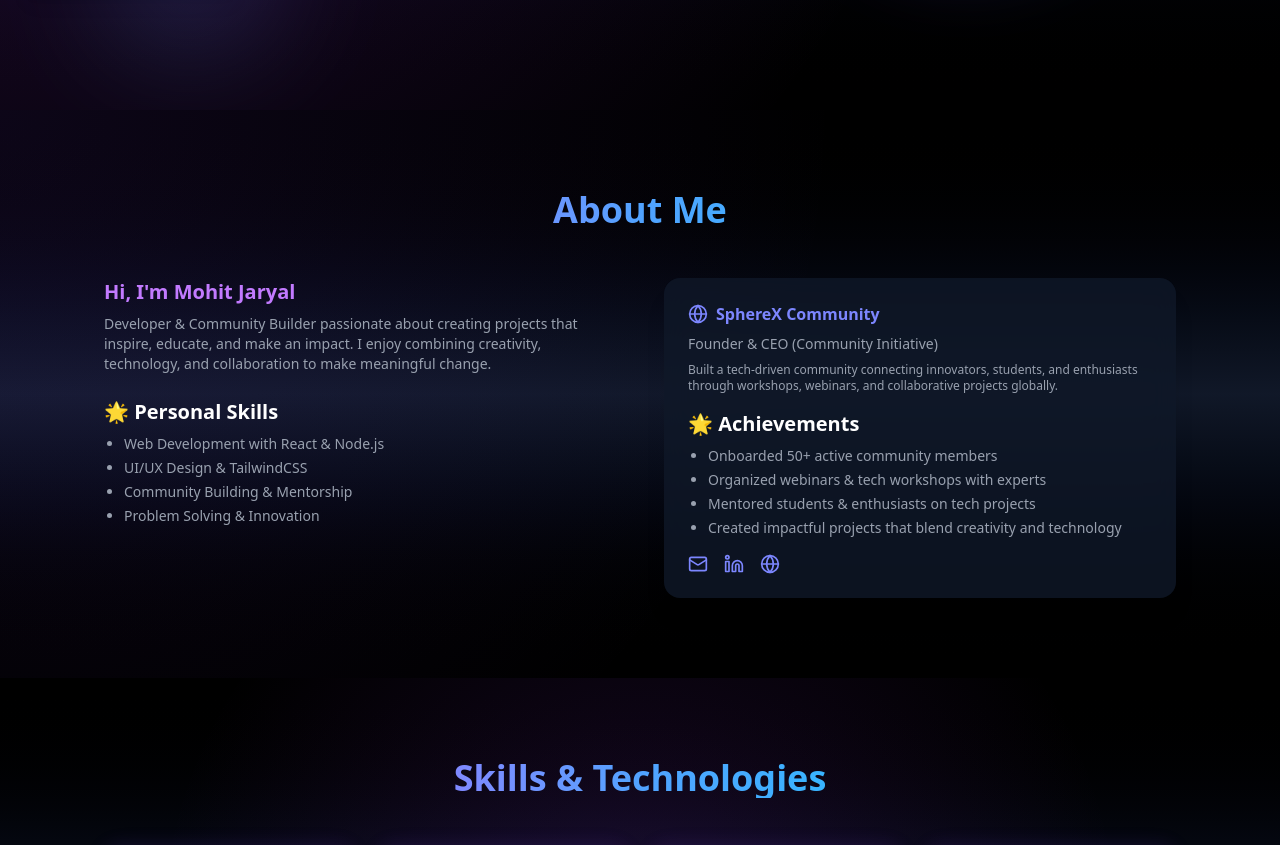
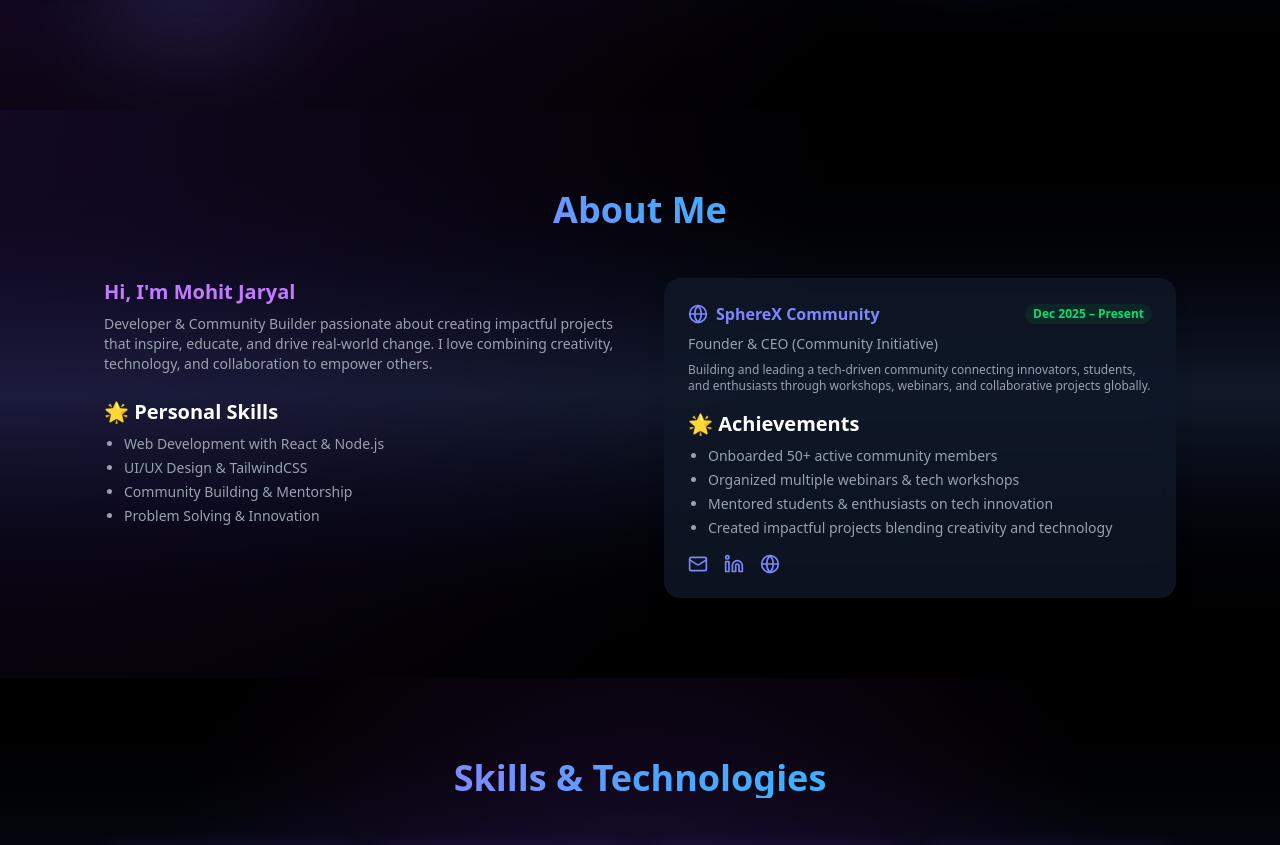
Before and after one commit to mohitjaryal/my-portfolio, a React (Vite) app in the folder portfolio/: page / in a window 1280 px wide. Shown: the part 508-1353 px from the top of the page. Built offline with nearby package versions, Linux system fonts and the light colour scheme.

Commit message:
Update About.jsx

```diff
--- a/portfolio/src/components/About.jsx
+++ b/portfolio/src/components/About.jsx
@@ -9,7 +9,7 @@ export default function About() {
       className="py-20 bg-gradient-to-b from-black via-gray-900 to-black relative overflow-hidden"
     >
       {/* Background Glow */}
-      <div className="absolute inset-0 bg-[radial-gradient(circle_at_top_left,rgba(124,58,237,0.1),transparent_60%)]" />
+      <div className="absolute inset-0 bg-[radial-gradient(circle_at_top_left,rgba(124,58,237,0.15),transparent_60%)]" />
 
       <div className="relative max-w-6xl mx-auto px-6 md:px-10">
         {/* Section Title */}
@@ -32,10 +32,12 @@ export default function About() {
             viewport={{ once: true }}
             className="text-gray-300 space-y-6"
           >
-            <h3 className="text-xl font-semibold text-purple-400 mb-2">Hi, I'm Mohit Jaryal</h3>
+            <h3 className="text-xl font-semibold text-purple-400 mb-2">
+              Hi, I'm Mohit Jaryal
+            </h3>
             <p className="text-gray-400 text-sm">
-              Developer & Community Builder passionate about creating projects that inspire, educate, and make an impact.
-              I enjoy combining creativity, technology, and collaboration to make meaningful change.
+              Developer & Community Builder passionate about creating impactful projects that inspire, educate, and drive real-world change.
+              I love combining creativity, technology, and collaboration to empower others.
             </p>
 
             <h4 className="text-xl font-semibold text-white mb-2">🌟 Personal Skills</h4>
@@ -53,32 +55,52 @@ export default function About() {
             whileInView={{ x: 0, opacity: 1 }}
             transition={{ duration: 0.8 }}
             viewport={{ once: true }}
-            className="bg-gray-900/80 backdrop-blur-md rounded-2xl p-6 shadow-xl"
+            className="bg-gray-900/80 backdrop-blur-md rounded-2xl p-6 shadow-xl hover:shadow-purple-900/50 transition-all duration-300"
           >
-            <h4 className="text-indigo-400 font-semibold flex items-center gap-2 mb-2">
-              <Globe size={20} /> SphereX Community
-            </h4>
-            <p className="text-gray-400 text-sm mb-2">Founder & CEO (Community Initiative)</p>
+            <div className="flex items-center justify-between mb-2">
+              <h4 className="text-indigo-400 font-semibold flex items-center gap-2">
+                <Globe size={20} /> SphereX Community
+              </h4>
+              <span className="text-xs text-green-400 font-semibold bg-green-900/30 px-2 py-0.5 rounded-full">
+                Dec 2025 – Present
+              </span>
+            </div>
+            <p className="text-gray-400 text-sm mb-2">
+              Founder & CEO (Community Initiative)
+            </p>
             <p className="text-gray-400 text-xs mb-4">
-              Built a tech-driven community connecting innovators, students, and enthusiasts through workshops, webinars, and collaborative projects globally.
+              Building and leading a tech-driven community connecting innovators, students, and enthusiasts through workshops, webinars, and collaborative projects globally.
             </p>
 
             <h4 className="text-xl font-semibold text-white mb-2">🌟 Achievements</h4>
             <ul className="list-disc pl-5 text-gray-400 space-y-1 text-sm">
               <li>Onboarded 50+ active community members</li>
-              <li>Organized webinars & tech workshops with experts</li>
-              <li>Mentored students & enthusiasts on tech projects</li>
-              <li>Created impactful projects that blend creativity and technology</li>
+              <li>Organized multiple webinars & tech workshops</li>
+              <li>Mentored students & enthusiasts on tech innovation</li>
+              <li>Created impactful projects blending creativity and technology</li>
             </ul>
 
             <div className="flex items-center gap-4 mt-4">
-              <a href="mailto:spherexcommunity@gmail.com" className="text-indigo-400 hover:text-indigo-300 transition-colors">
+              <a
+                href="mailto:spherexcommunity@gmail.com"
+                className="text-indigo-400 hover:text-indigo-300 transition-colors"
+              >
                 <Mail size={20} />
               </a>
-              <a href="https://www.linkedin.com/in/mohitjaryal" target="_blank" rel="noopener noreferrer" className="text-indigo-400 hover:text-indigo-300 transition-colors">
+              <a
+                href="https://www.linkedin.com/in/mohitjaryal"
+                target="_blank"
+                rel="noopener noreferrer"
+                className="text-indigo-400 hover:text-indigo-300 transition-colors"
+              >
                 <Linkedin size={20} />
               </a>
-              <a href="https://spherexcommunity.netlify.app" target="_blank" rel="noopener noreferrer" className="text-indigo-400 hover:text-indigo-300 transition-colors">
+              <a
+                href="https://spherexcommunity.netlify.app"
+                target="_blank"
+                rel="noopener noreferrer"
+                className="text-indigo-400 hover:text-indigo-300 transition-colors"
+              >
                 <Globe size={20} />
               </a>
             </div>
```
